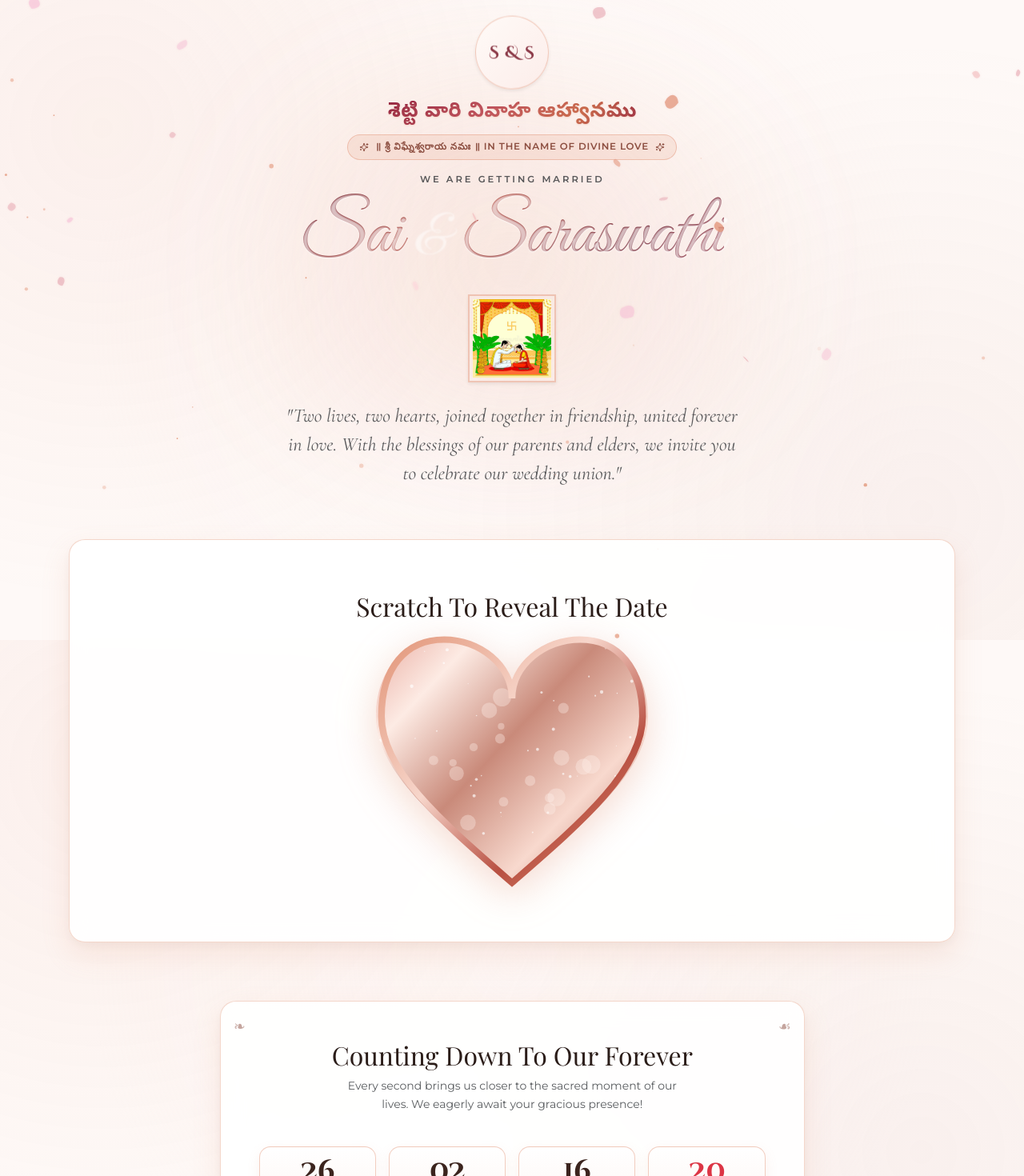
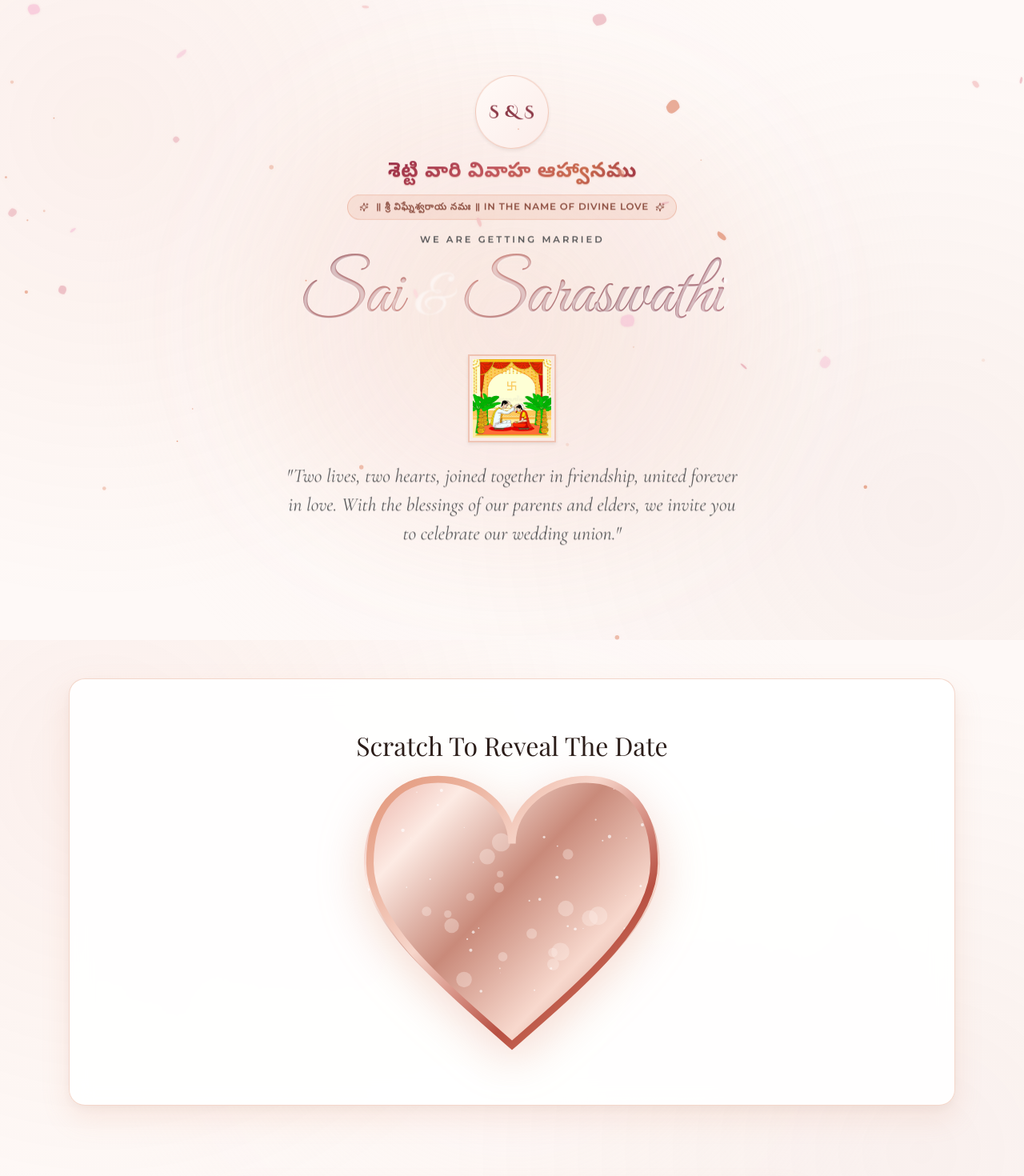
Before and after one commit to 1217murali/sai-wedding, a React (Vite) app: page / in a window 1280 px wide. Shown: the top 1470 px of the page at 80% size. Built offline with nearby package versions, Linux system fonts and the light colour scheme; a web font is replaced by a local one.

Commit message:
-- reverted css

```diff
--- a/src/App.tsx
+++ b/src/App.tsx
@@ -34,9 +34,9 @@ export const App: React.FC = () => {
         />
 
         {/* Interactive Scratch Card Section */}
-        <section id="scratch" className="py-3 py-md-4">
+        <section id="scratch" className="py-4 py-md-5">
           <div className="container px-3">
-            <div className="glass-card-rose p-2 p-sm-3 p-md-5 reveal-on-scroll">
+            <div className="glass-card-rose p-3 p-md-5 reveal-on-scroll">
               <ScratchCard />
             </div>
           </div>
--- a/src/components/Hero.tsx
+++ b/src/components/Hero.tsx
@@ -8,7 +8,7 @@ interface HeroProps {
 
 export const Hero: React.FC<HeroProps> = () => {
   return (
-    <section className="hero-section position-relative text-center pt-3 pt-md-4 pb-2 pb-md-4">
+    <section className="hero-section min-vh-100 d-flex align-items-center justify-content-center position-relative text-center pt-3 pt-md-4 pb-4">
       {/* Background radial glow */}
       <div
         className="position-absolute top-50 start-50 translate-middle w-75 h-75 rounded-circle pointer-events-none"
--- a/src/styles/custom.css
+++ b/src/styles/custom.css
@@ -232,33 +232,13 @@ body {
   transform: translateY(0);
 }
 
-/* Hero Section Layout (Clean, balanced spacing on all devices) */
-.hero-section {
-  position: relative;
-  text-align: center;
-  padding-top: 1.5rem;
-  padding-bottom: 1.25rem;
-  width: 100%;
-}
-
-@media (min-width: 992px) {
-  .hero-section {
-    min-height: 80vh;
-    display: flex;
-    align-items: center;
-    justify-content: center;
-    padding-top: 2.5rem;
-    padding-bottom: 2.5rem;
-  }
-}
-
 /* Scratch Box & Heart Scratch Card */
 .heart-scratch-wrapper {
   position: relative;
-  width: min(88vw, 340px);
-  height: min(84vw, 320px);
+  width: min(92vw, 370px);
+  height: min(88vw, 350px);
   margin: 0 auto;
-  filter: drop-shadow(0 12px 24px rgba(226, 149, 120, 0.35));
+  filter: drop-shadow(0 14px 28px rgba(226, 149, 120, 0.35));
 }
 
 .heart-scratch-box {
@@ -301,7 +281,7 @@ body {
   justify-content: center;
   align-items: center;
   background: radial-gradient(circle at 50% 40%, #ffffff 0%, #fff4f0 70%, #fde8e1 100%);
-  padding: 45px 22px 38px 22px;
+  padding: 55px 32px 48px 32px;
   text-align: center;
 }
 
@@ -730,33 +710,3 @@ body {
     font-size: 0.76rem;
   }
 }
-
-/* Mobile Device Spacing Refinements */
-@media (max-width: 767.98px) {
-  .hero-section {
-    padding-top: 1.25rem;
-    padding-bottom: 0.75rem;
-  }
-
-  .glass-card-rose {
-    padding: 1.25rem 0.85rem !important;
-    border-radius: 16px;
-  }
-
-  .ornate-divider {
-    margin: 10px auto;
-  }
-
-  .countdown-digit-box-rose {
-    padding: 8px 3px;
-    border-radius: 10px;
-  }
-
-  .countdown-digit {
-    font-size: 1.35rem;
-  }
-
-  .countdown-label {
-    font-size: 0.62rem;
-  }
-}
```
